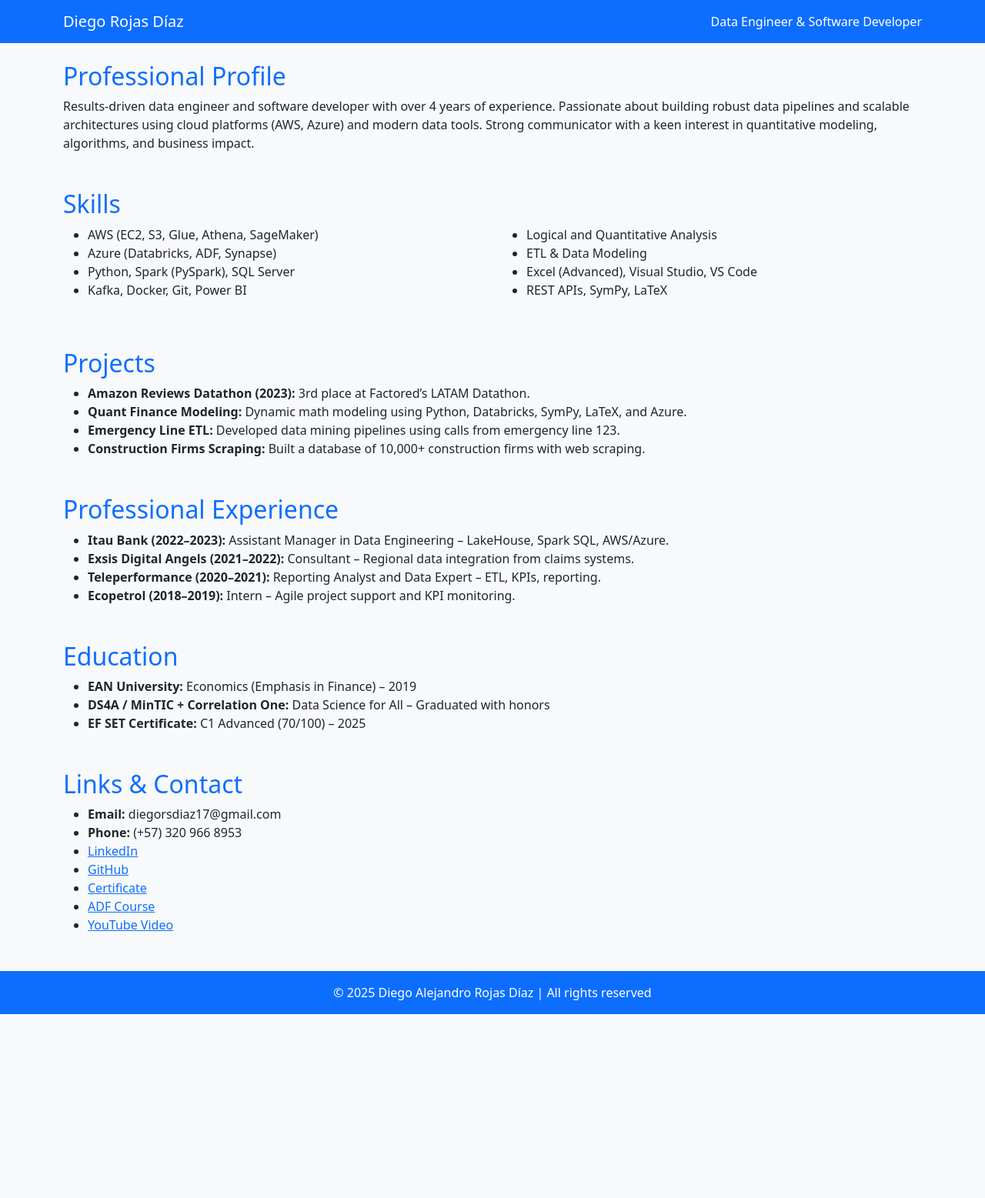
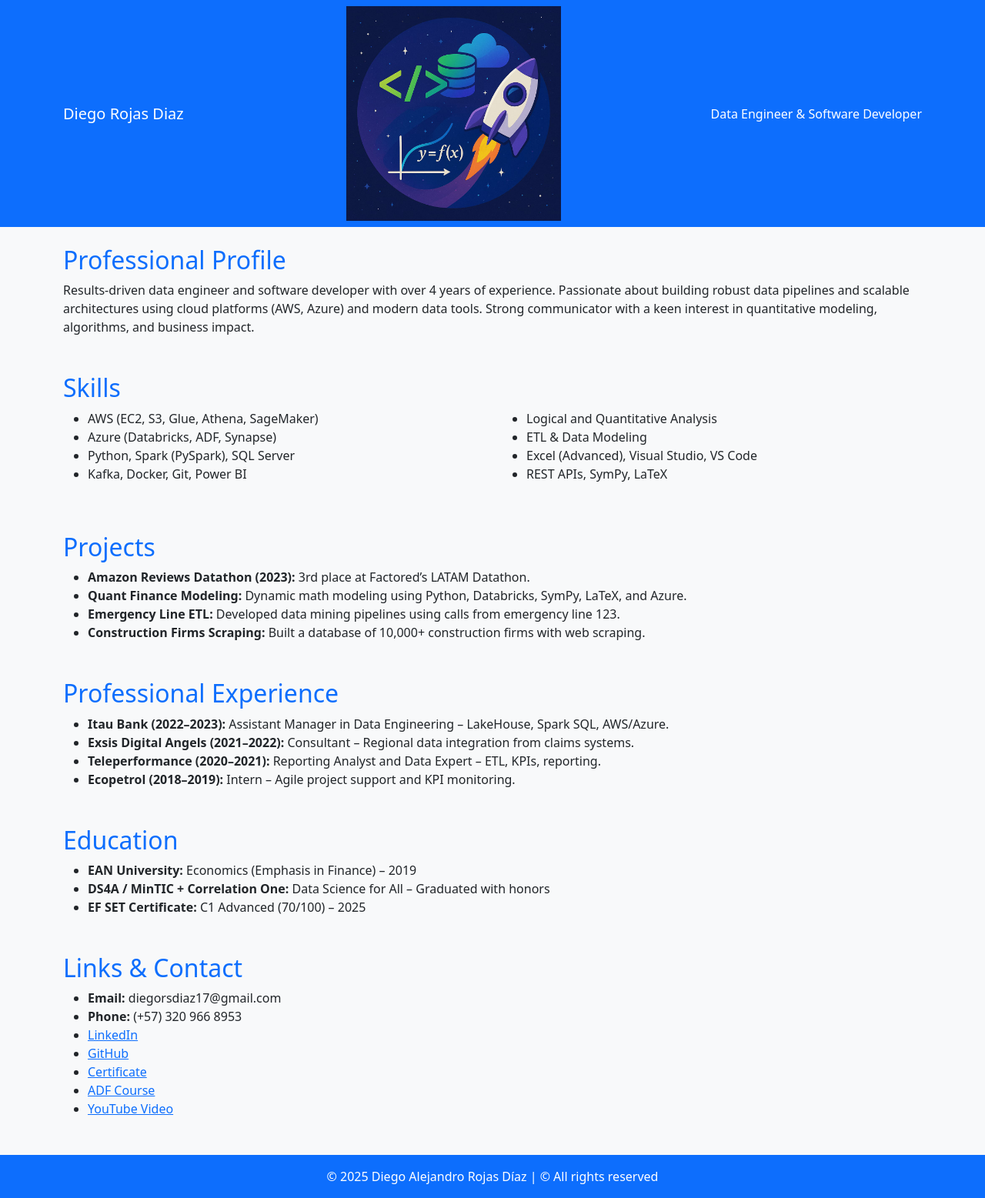
Before and after one commit to diegoecon-ai/diegoecon-ai.github.io, a plain HTML site: page index.html in a window 1280 px wide. Shown: the whole page at 77% size. Before the commit the page ends 1318 px from the top, so only its background shows below. Drawn offline with nearby package versions, Linux system fonts and the light colour scheme.

Commit message:
se agrega primera version de la maquetacion y algo mas

```diff
--- a/index.html
+++ b/index.html
@@ -10,7 +10,8 @@
 
   <nav class="navbar navbar-expand-lg navbar-dark bg-primary mb-4">
     <div class="container">
-      <a class="navbar-brand" href="#">Diego Rojas Díaz</a>
+      <a class="navbar-brand" href="#">Diego Rojas Diaz</a>
+      <img src="logo.jpeg" width="25%"/>
       <span class="text-white">Data Engineer & Software Developer</span>
     </div>
   </nav>
@@ -83,7 +84,7 @@
         <li><a href="https://www.linkedin.com/in/diego-alejandro-rojas-diaz-1a48b613a/" target="_blank">LinkedIn</a></li>
         <li><a href="https://github.com/diegoecon-ai" target="_blank">GitHub</a></li>
         <li><a href="https://www.credential.net/c2b1290d-65d1-407a-a260-a8a823388b3e" target="_blank">Certificate</a></li>
-        <li><a href="https://www.udemy.com/course/masterclass-de-azure-data-factory-hands-on/" target="_blank">ADF Course</a></li>
+        <li><a href="https://www.udemy.com/certificate/UC-46b1e9de-a773-439e-a0f7-207e0138d4a8/" target="_blank">ADF Course</a></li>
         <li><a href="https://www.youtube.com/watch?v=zrBR0mL4FLw&t=646s" target="_blank">YouTube Video</a></li>
       </ul>
     </section>
@@ -91,7 +92,7 @@
   </div>
 
   <footer class="bg-primary text-white text-center py-3 mt-5">
-    &copy; 2025 Diego Alejandro Rojas Díaz | All rights reserved
+    &copy; 2025 Diego Alejandro Rojas Díaz | © All rights reserved
   </footer>
 
 </body>
```
